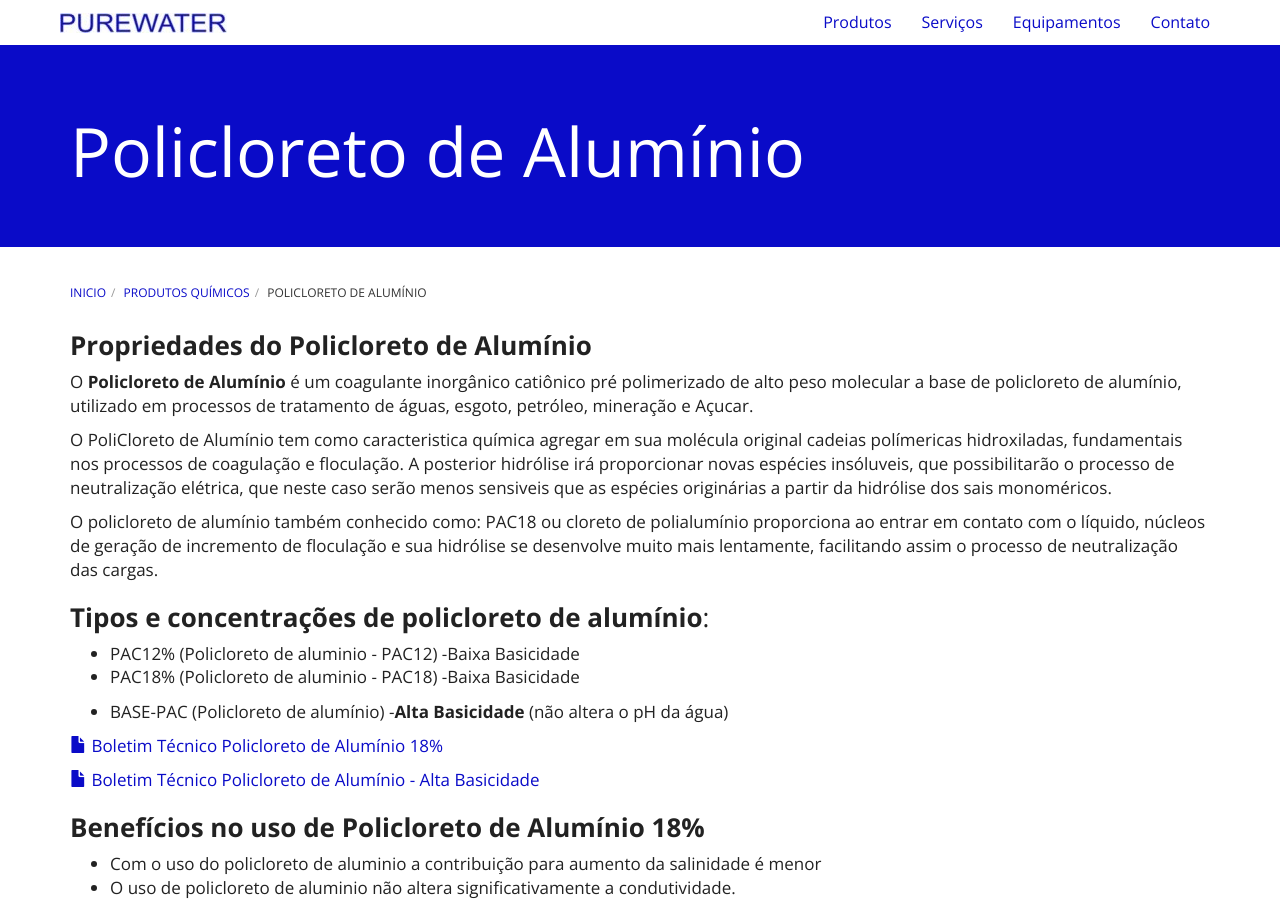
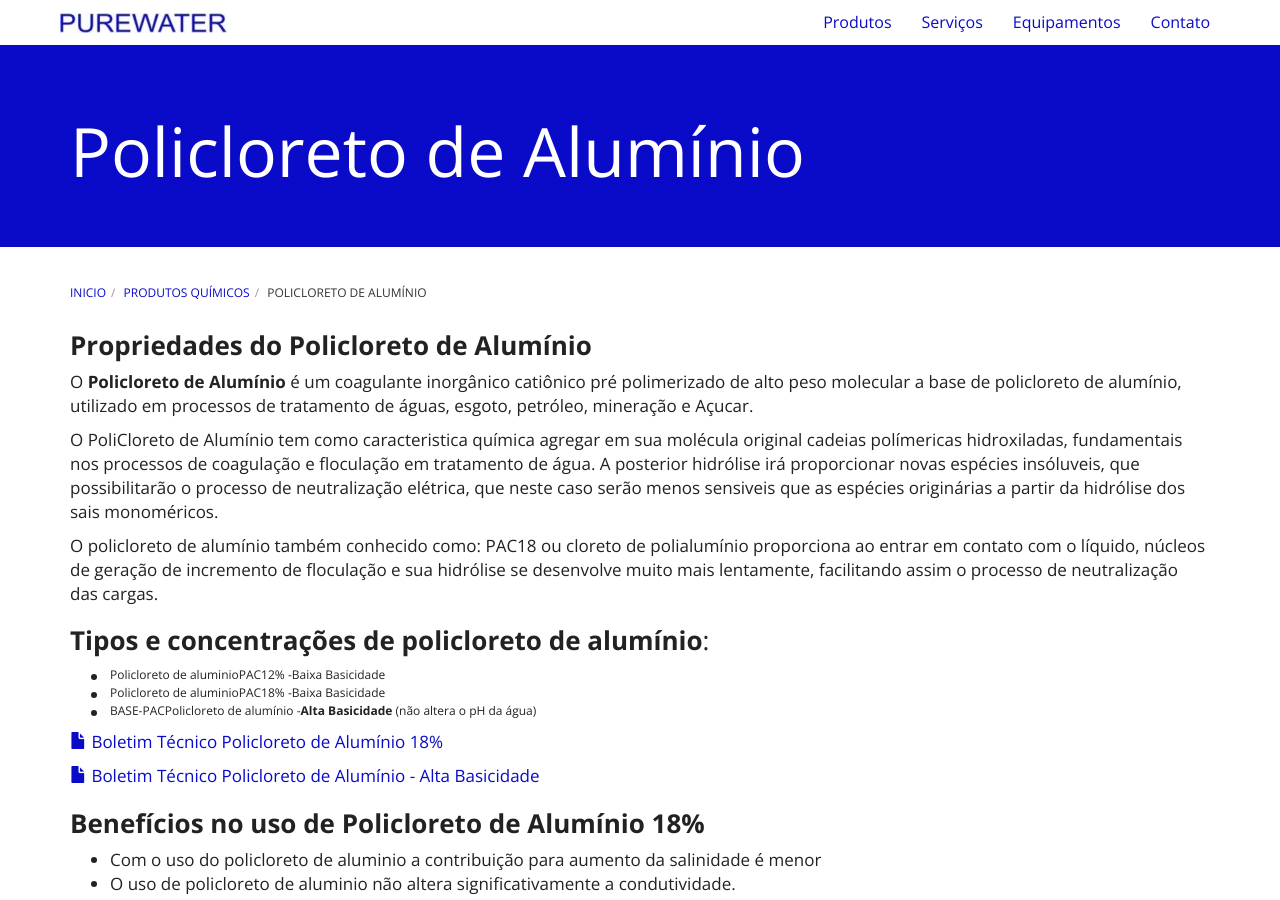
Before and after one commit to purewaterefluentes/purewaterefluentes.github.io, a Jekyll site: the page built from produtos/policloreto-de-aluminio.md, in a window 1280 px wide and 900 px high. Built offline with Jekyll 4.4.1, drawn with Linux system fonts in a browser that asks for light colours; nearby versions of some CDN libraries; library files that are not in the unit come from our copies.

Commit message:
Update policloreto-de-aluminio.md

```diff
--- a/produtos/policloreto-de-aluminio.md
+++ b/produtos/policloreto-de-aluminio.md
@@ -9,16 +9,16 @@
 
 O **Policloreto de Alumínio** é um coagulante inorgânico catiônico pré polimerizado de alto peso molecular a base de policloreto de alumínio, utilizado em processos de tratamento de águas, esgoto, petróleo, mineração e Açucar.
 
-O PoliCloreto de Alumínio tem como caracteristica química agregar em sua molécula original cadeias polímericas hidroxiladas, fundamentais nos processos de coagulação e floculação. A posterior hidrólise irá proporcionar novas espécies insóluveis, que possibilitarão o processo de neutralização elétrica, que neste caso serão menos sensiveis que as espécies originárias a partir da hidrólise dos sais monoméricos.
+O PoliCloreto de Alumínio tem como caracteristica química agregar em sua molécula original cadeias polímericas hidroxiladas, fundamentais nos processos de coagulação e floculação em tratamento de água. A posterior hidrólise irá proporcionar novas espécies insóluveis, que possibilitarão o processo de neutralização elétrica, que neste caso serão menos sensiveis que as espécies originárias a partir da hidrólise dos sais monoméricos.
 
 O policloreto de alumínio também conhecido como: PAC18 ou cloreto de polialumínio proporciona ao entrar em contato com o líquido, núcleos de geração de incremento de floculação e sua hidrólise se desenvolve muito mais lentamente, facilitando assim o processo de neutralização das cargas.
 
 ### **Tipos e concentrações de policloreto de alumínio**:
 
-- PAC12% (Policloreto de aluminio - PAC12) -Baixa Basicidade
-- PAC18% (Policloreto de aluminio - PAC18) -Baixa Basicidade
+- Policloreto de aluminio |PAC12% -Baixa Basicidade
+- Policloreto de aluminio |PAC18% -Baixa Basicidade
 
-- BASE-PAC (Policloreto de alumínio) -**Alta Basicidade** (não altera o pH da água)
+- BASE-PAC |Policloreto de alumínio -**Alta Basicidade** (não altera o pH da água)
 
 {% include purewater/link-boletim.html
    label="Boletim Técnico Policloreto de Alumínio 18%"
```
